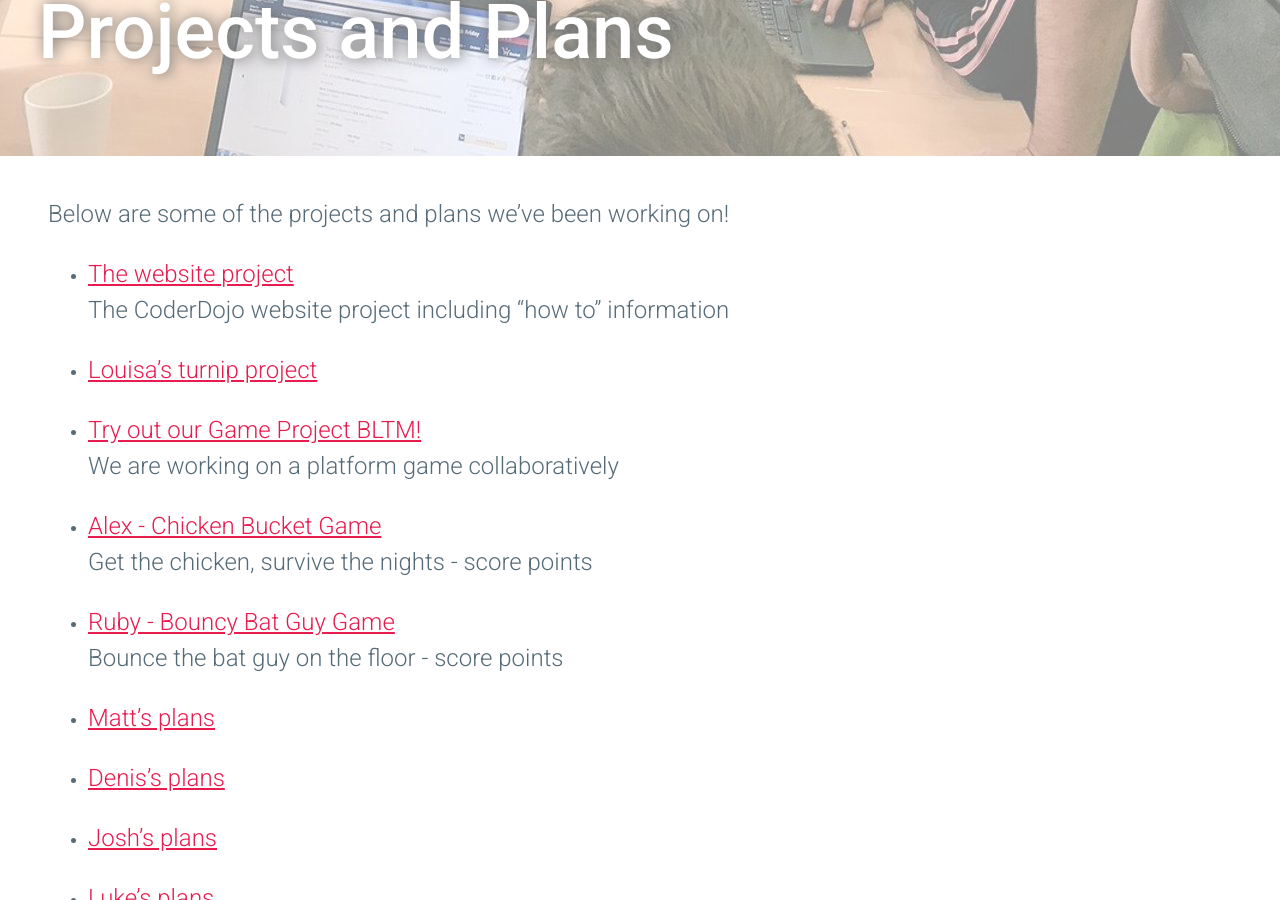
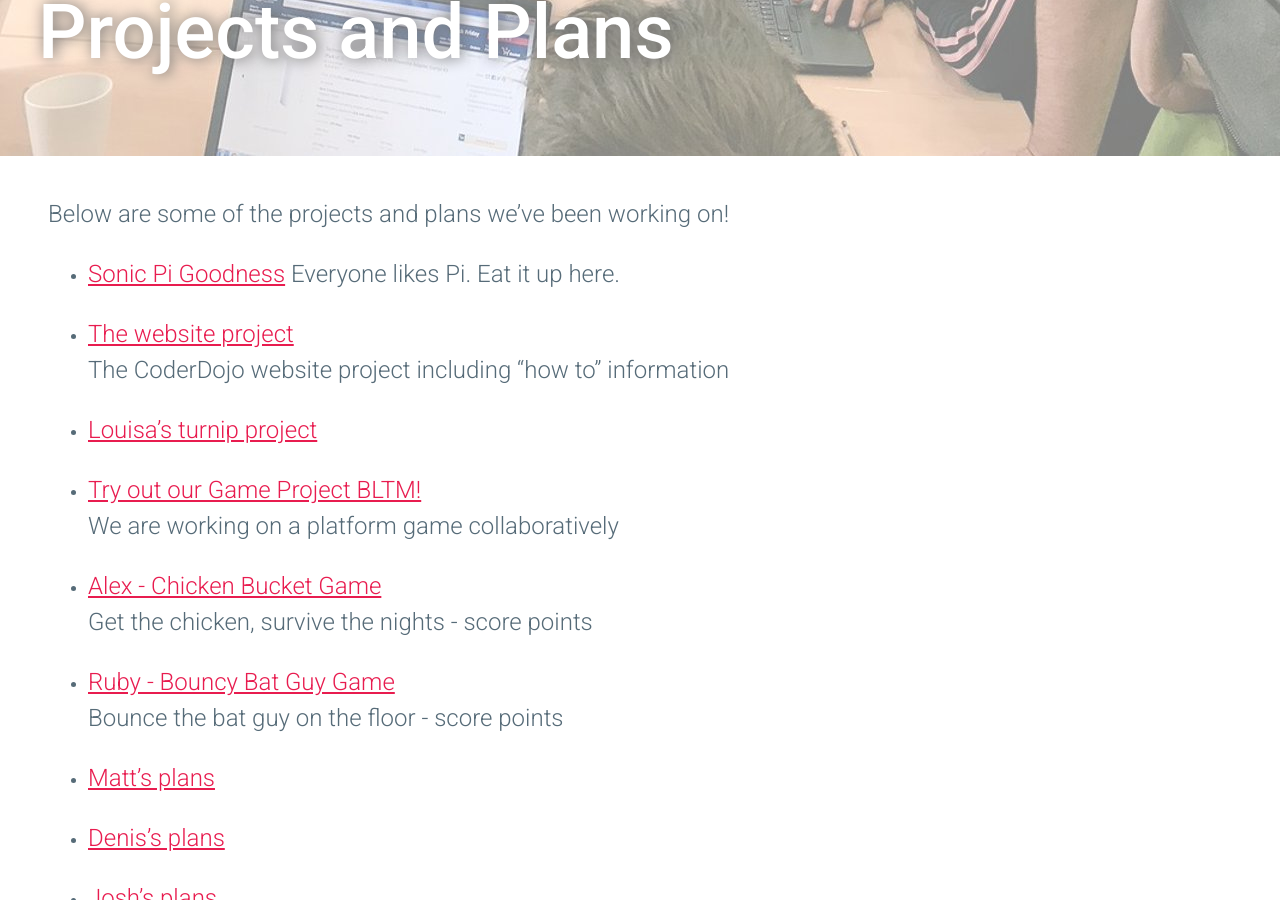
Before and after one commit to bradford-coderdojo/bradford-coderdojo.github.io, a Jekyll site: the page built from project/index.md, in a window 1280 px wide and 900 px high, scrolled down 456 px. Built offline with Jekyll 4.4.1, drawn with Linux system fonts in a browser that asks for light colours.

Commit message:
Update index.md

```diff
--- a/project/index.md
+++ b/project/index.md
@@ -5,6 +5,9 @@ image: dojo-01
 ---
 
 Below are some of the projects and plans we've been working on!
+
+- [Sonic Pi Goodness](/project/sonicpi)
+    Everyone likes Pi. Eat it up here.
 
 - [The website project](/project/website)
     The CoderDojo website project including "how to" information
```
